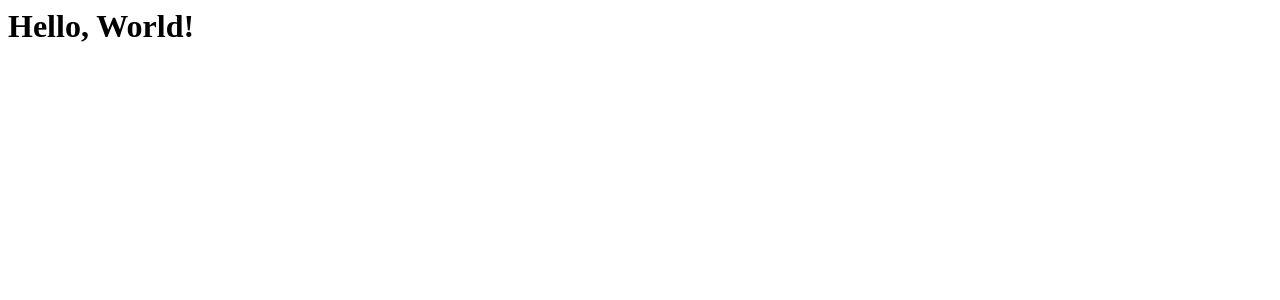
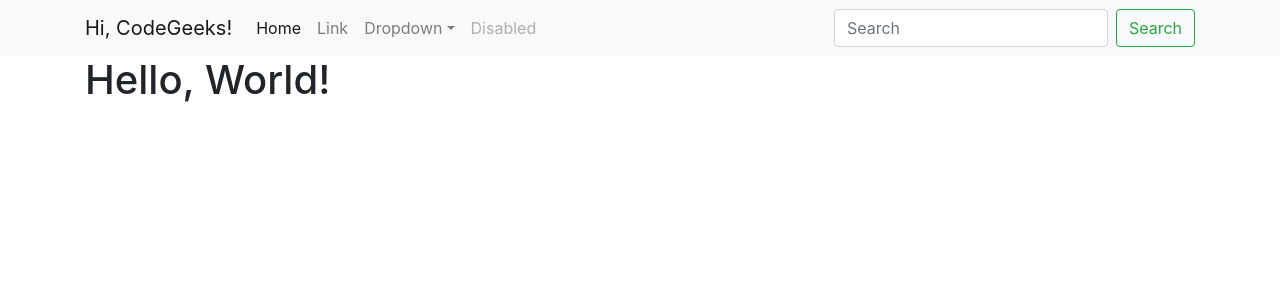
Before and after one commit to yhmun/portfolio, a Django app: page / in a window 1280 px wide. Shown: the top 300 px of the page. Run offline with Django 3.2, Linux system fonts and the light colour scheme; parts of the project's set-up code (start-up, migrations or seed data) failed here and were passed over; some libraries are stand-ins or nearby versions.

Commit message:
Add bootstrap

```diff
--- /dev/null
+++ b/web/main/templates/base.html
@@ -0,0 +1,45 @@
+<link rel="stylesheet" href="https://stackpath.bootstrapcdn.com/bootstrap/4.1.3/css/bootstrap.min.css" integrity="sha384-MCw98/SFnGE8fJT3GXwEOngsV7Zt27NXFoaoApmYm81iuXoPkFOJwJ8ERdknLPMO" crossorigin="anonymous">
+
+<nav class="navbar navbar-expand-lg navbar-light bg-light">
+    <div class="container">
+        <a class="navbar-brand" href="{% url 'main:home' %}">Hi, CodeGeeks!</a>
+        <button class="navbar-toggler" type="button" data-toggle="collapse" data-target="#navbarSupportedContent" aria-controls="navbarSupportedContent" aria-expanded="false" aria-label="Toggle navigation">
+            <span class="navbar-toggler-icon"></span>
+        </button>
+
+        <div class="collapse navbar-collapse" id="navbarSupportedContent">
+            <ul class="navbar-nav mr-auto">
+                <li class="nav-item active">
+                    <a class="nav-link" href="{% url 'main:home' %}">Home <span class="sr-only">(current)</span></a>
+                </li>
+                <li class="nav-item">
+                    <a class="nav-link" href="#">Link</a>
+                </li>
+                <li class="nav-item dropdown">
+                    <a class="nav-link dropdown-toggle" href="#" id="navbarDropdown" role="button" data-toggle="dropdown" aria-haspopup="true" aria-expanded="false">Dropdown</a>
+                    <div class="dropdown-menu" aria-labelledby="navbarDropdown">
+                        <a class="dropdown-item" href="#">Action</a>
+                        <a class="dropdown-item" href="#">Another action</a>
+                        <div class="dropdown-divider"></div>
+                        <a class="dropdown-item" href="#">Something else here</a>
+                    </div>
+                </li>
+                <li class="nav-item">
+                    <a class="nav-link disabled" href="#">Disabled</a>
+                </li>
+            </ul>
+            <form class="form-inline my-2 my-lg-0">
+                <input class="form-control mr-sm-2" type="search" placeholder="Search" aria-label="Search">
+                <button class="btn btn-outline-success my-2 my-sm-0" type="submit">Search</button>
+            </form>
+        </div>
+    </div>
+</nav>
+
+<div class="container">
+    {% block page_content %}{% endblock %}
+</div>
+
+<script src="https://code.jquery.com/jquery-3.3.1.slim.min.js" integrity="sha384-q8i/X+965DzO0rT7abK41JStQIAqVgRVzpbzo5smXKp4YfRvH+8abtTE1Pi6jizo" crossorigin="anonymous"></script>
+<script src="https://cdnjs.cloudflare.com/ajax/libs/popper.js/1.14.3/umd/popper.min.js" integrity="sha384-ZMP7rVo3mIykV+2+9J3UJ46jBk0WLaUAdn689aCwoqbBJiSnjAK/l8WvCWPIPm49" crossorigin="anonymous"></script>
+<script src="https://stackpath.bootstrapcdn.com/bootstrap/4.1.3/js/bootstrap.min.js" integrity="sha384-ChfqqxuZUCnJSK3+MXmPNIyE6ZbWh2IMqE241rYiqJxyMiZ6OW/JmZQ5stwEULTy" crossorigin="anonymous"></script>
--- a/web/main/templates/index.html
+++ b/web/main/templates/index.html
@@ -1 +1,5 @@
-<h1>Hello, World!</h1>
+{% extends "base.html" %}
+
+{% block page_content %}
+    <h1>Hello, World!</h1>
+{% endblock %}
```
